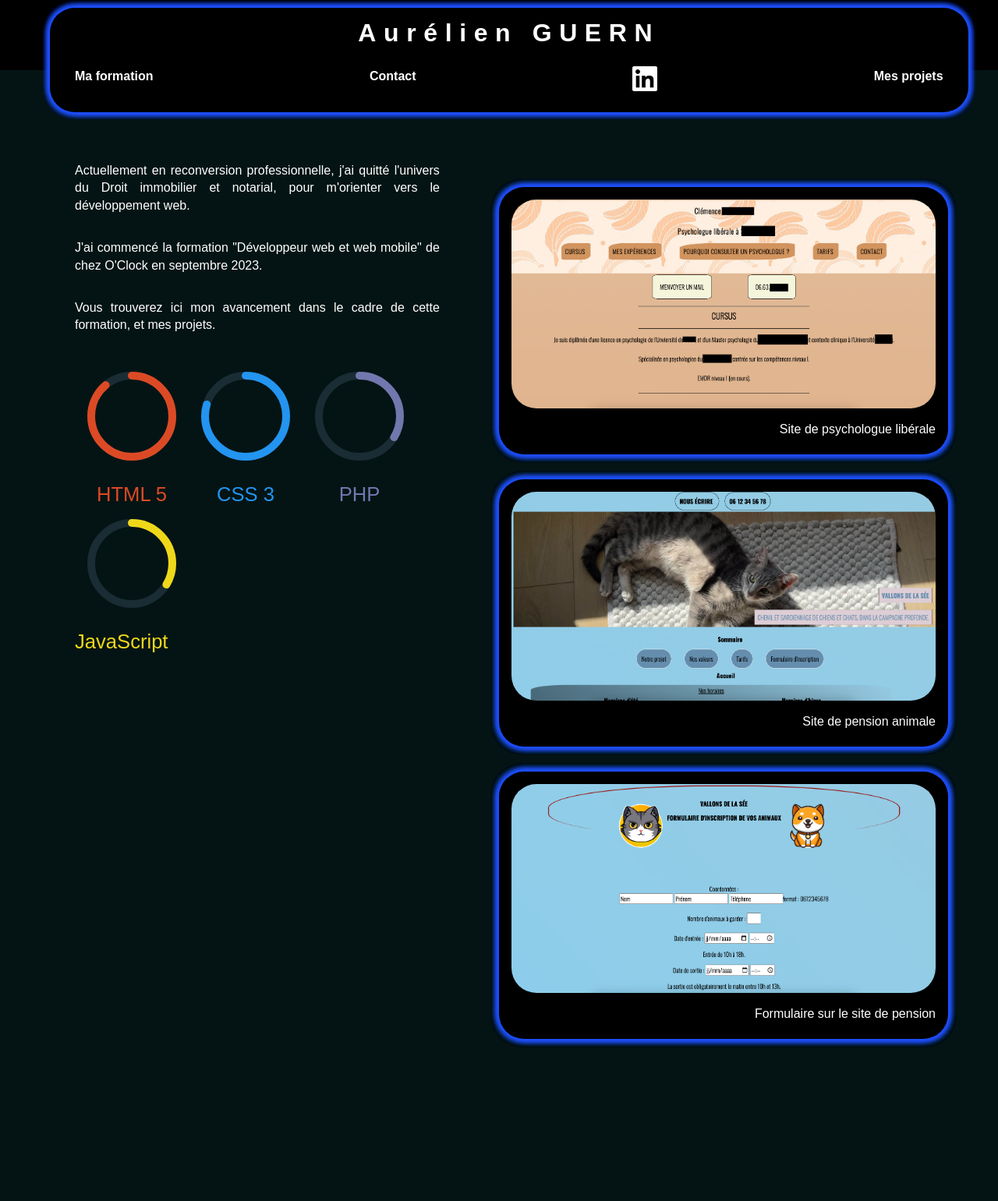
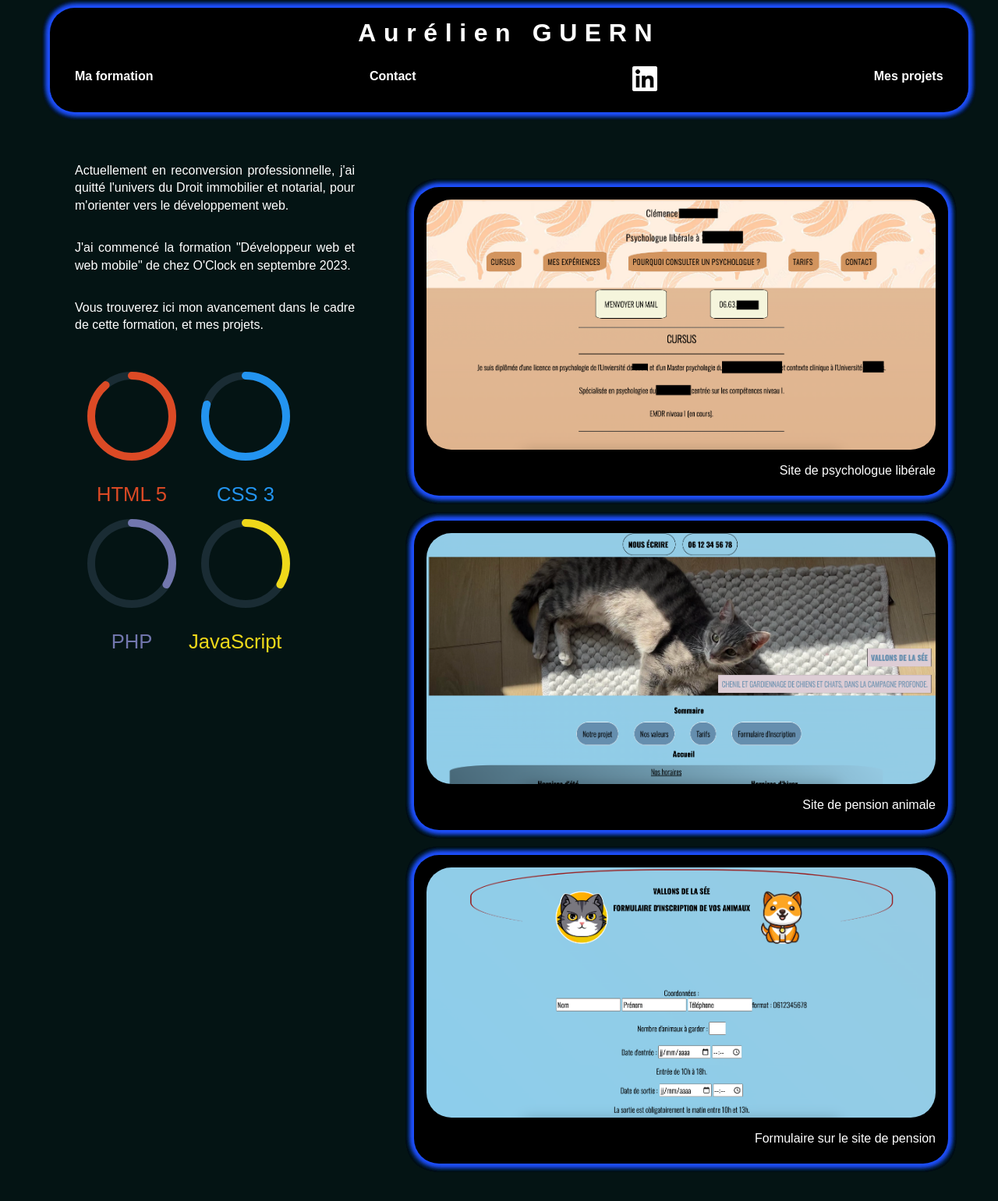
Before and after one commit to AurelienGuern/AurelienGuern.github.io, a PHP site: page / in a window 1280 px wide. Shown: the whole page at 78% size. Before the commit the page ends 1343 px from the top, so only its background shows below. Run offline with PHP 8.4, Linux system fonts and the light colour scheme; some web fonts are replaced.

Commit message:
modifs 17 octobre

```diff
--- a/style.css
+++ b/style.css
@@ -52,7 +52,7 @@ header span {
 }
 
 .cache {
-background-color: #000;
+  background-color: rgb(4, 20, 20);
 top: 0;
 height: 90px;
 z-index: 998;
@@ -80,7 +80,7 @@ ul {
 }
 
 .Formation {
-  width: 43%;
+  width: 33%;
   display: flex;
   flex-direction: column;
   color: white;
@@ -205,7 +205,7 @@ svg {
 }
 
 .projets {
-  width: 50%;
+  width: 60%;
   text-align: end;
   color: white;
   display: flex;
@@ -221,7 +221,7 @@ svg {
 }
 
 .projets a :hover {
-  transform: scale(1.25);
+  transform: scale(1.1);
   border-radius: 2em;
 }
 
```
